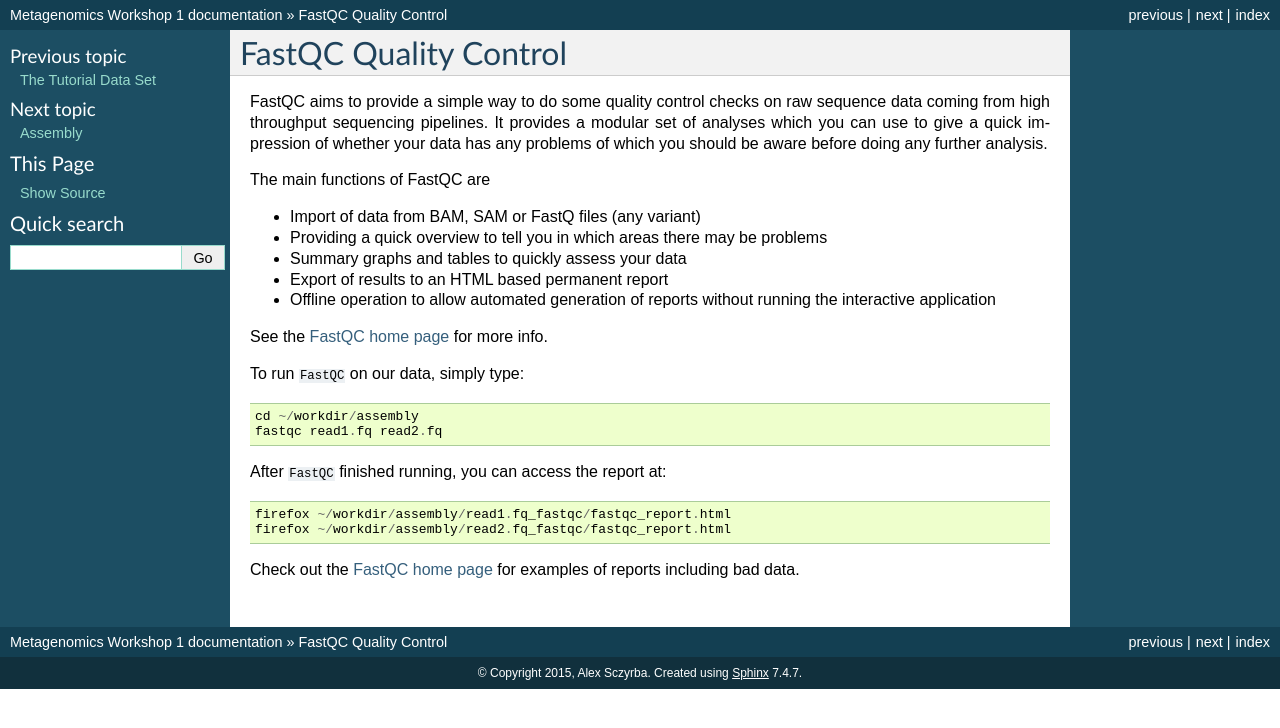
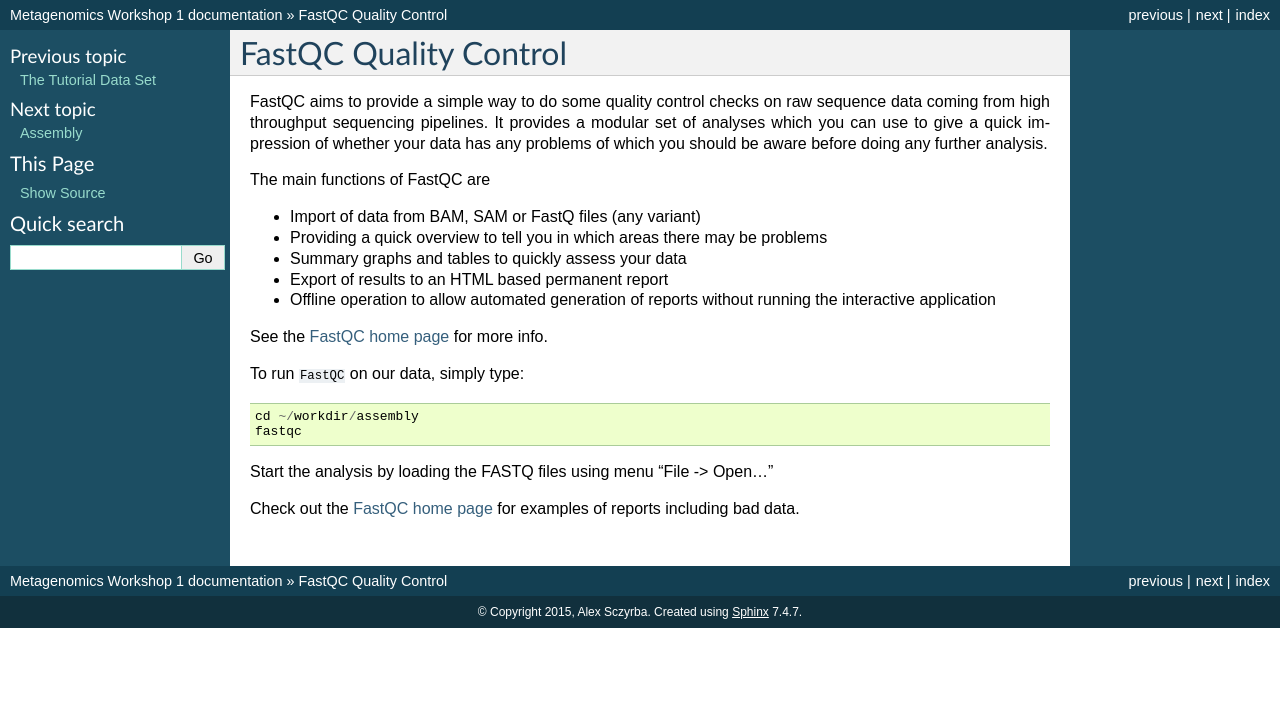
Before and after one commit to metagenomics/metagenomics-workshop, a Sphinx documentation site: the page built from docs/qc/index.rst, in a window 1280 px wide. Shown: the top 728 px of the page. Built offline with Sphinx 7.4.7, drawn with Linux system fonts in a browser that asks for light colours.

Commit message:
Update index.rst

```diff
--- a/docs/qc/index.rst
+++ b/docs/qc/index.rst
@@ -21,12 +21,9 @@
 To run ``FastQC`` on our data, simply type::
 
   cd ~/workdir/assembly
-  fastqc read1.fq read2.fq
+  fastqc
 
-After ``FastQC`` finished running, you can access the report at::
-
-    firefox ~/workdir/assembly/read1.fq_fastqc/fastqc_report.html
-    firefox ~/workdir/assembly/read2.fq_fastqc/fastqc_report.html
+Start the analysis by loading the FASTQ files using menu "File -> Open..."
 
 Check out the `FastQC home page <http://www.bioinformatics.babraham.ac.uk/projects/fastqc/>`_ for examples
 of reports including bad data.
```
